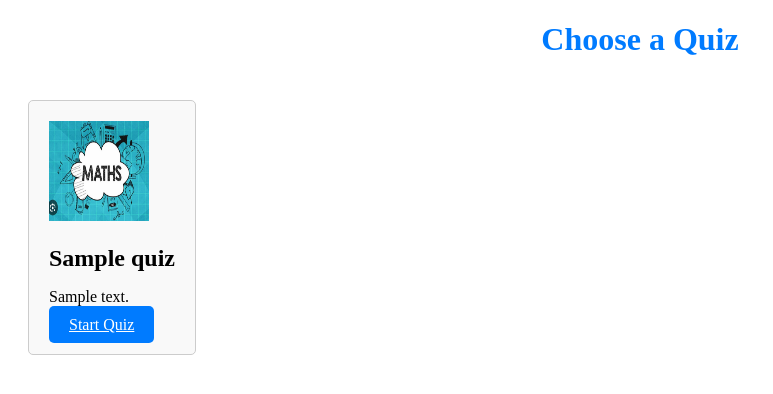
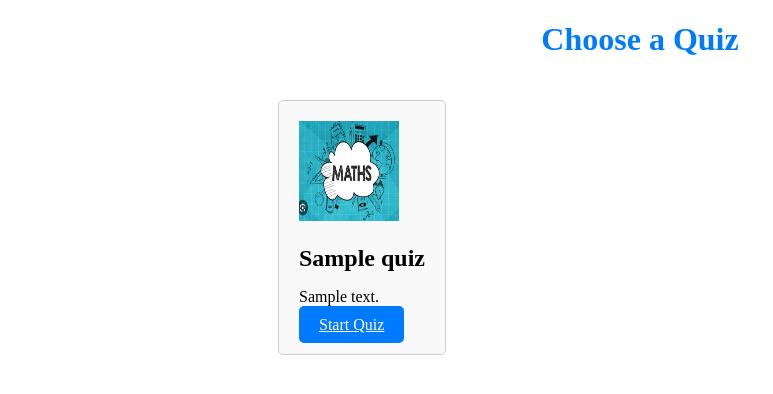
Before and after one commit to millywanderi/portfolio, a Django app: page /quiz/quiz-selection in a window 1280 px wide. Shown: the top 394 px of the page, without its empty margins (0-773 px from the left). Run offline with Django 5.2, Linux system fonts and the light colour scheme; tables that the repository leaves empty hold one stand-in row (values such as "Sample post").

```diff
--- a/TriviaMeld/templates/quiz/quiz_selection.html
+++ b/TriviaMeld/templates/quiz/quiz_selection.html
@@ -42,6 +42,7 @@
         display: flex;
         justify-content: space-between;
         flex-wrap: wrap;
+        margin-left: 250px;
     }
     .quiz-title {
         font-size: 24px;
```
